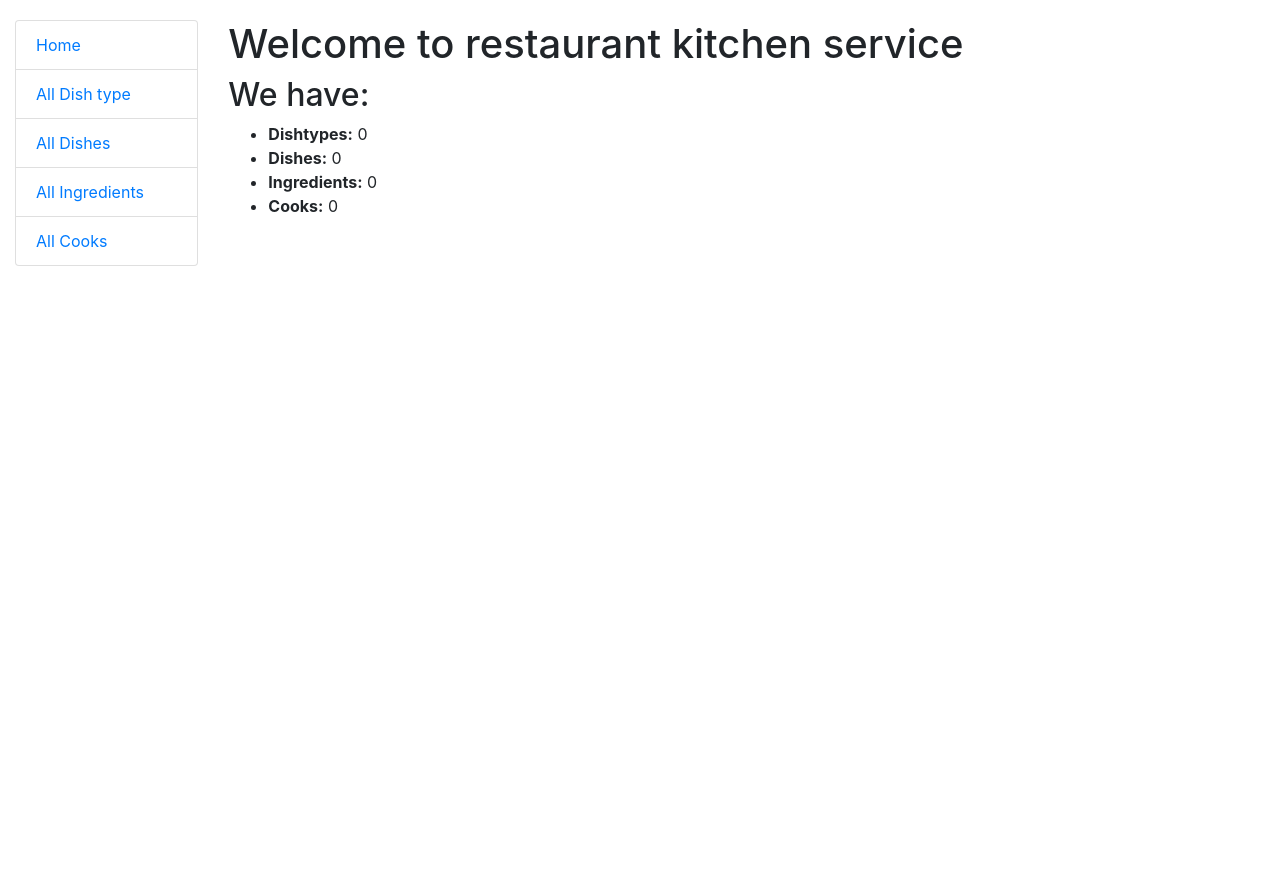
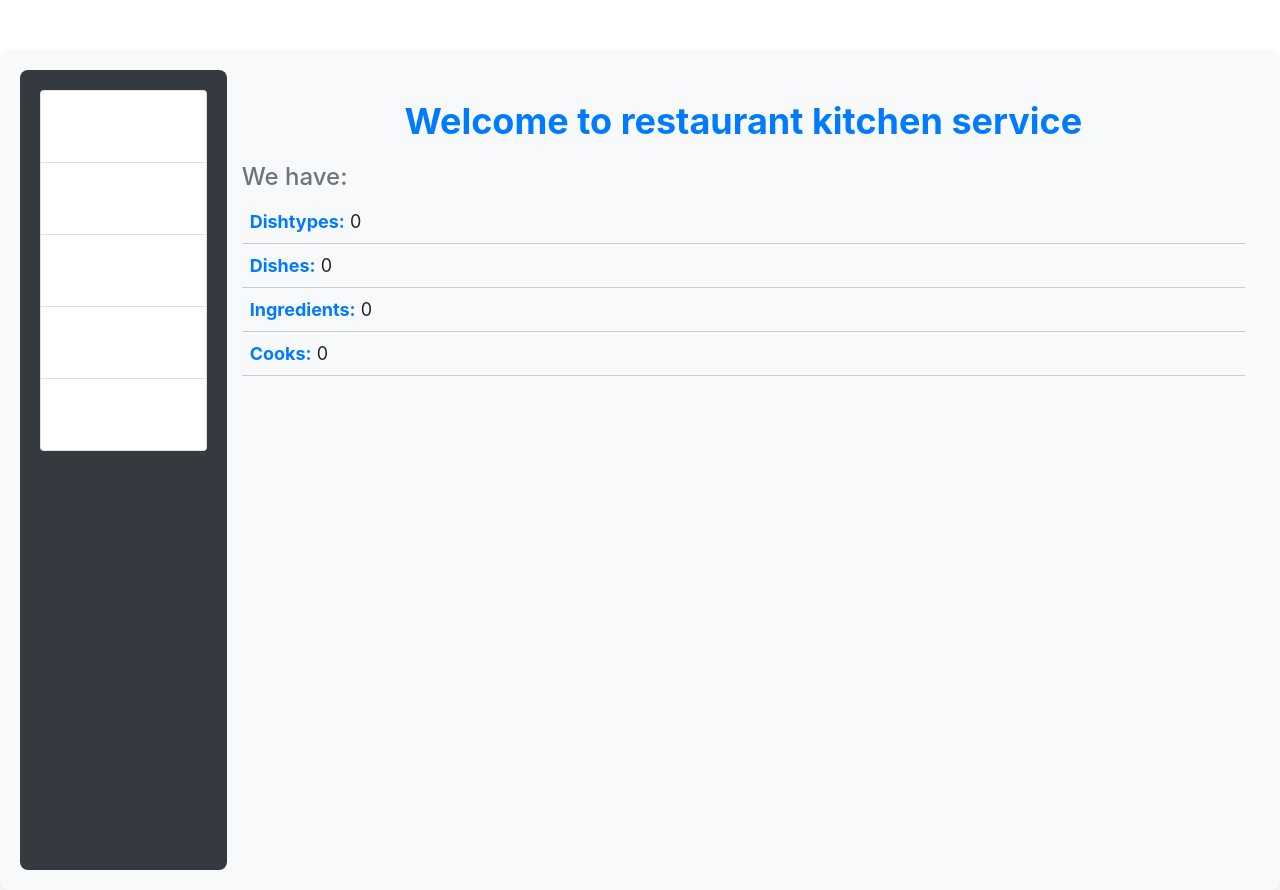
Before and after one commit to vsvarvariuk/restourant-kitchen, a Django app: page / in a window 1280 px wide. Before the commit the page ends 266 px from the top, so only its background shows below. Run offline with Django 5.2, Linux system fonts and the light colour scheme; data that the repository does not hold is empty.

Commit message:
created styles.css for base.html & index.html

```diff
--- a/static/css/styles.css
+++ b/static/css/styles.css
@@ -1,8 +1,77 @@
-body {
+h1 {
+    font-size: 36px;
+    text-align: center;
+    color: #007bff;
+    margin-top: 30px;
+    font-weight: bold;
+}
+
+/* Стилі для підзаголовка */
+h2 {
+    font-size: 24px;
+    color: #6c757d;
     margin-top: 20px;
 }
 
-.link-to-page {
-    float: right;
-    margin: 0 2px 0 2px;
+/* Стиль для списку */
+ul {
+    list-style-type: none;
+    padding-left: 0;
 }
+
+ul li {
+    font-size: 18px;
+    padding: 8px;
+    border-bottom: 1px solid #ccc;
+}
+
+/* Для підсилення важливих елементів списку */
+ul li strong {
+    color: #007bff;
+    font-weight: bold;
+}
+
+/* Контейнер для виведення */
+.container-fluid {
+    margin-top: 50px;
+}
+
+/* Загальний стиль для контейнера */
+.row {
+    padding: 20px;
+    background-color: #f8f9fa;
+    border-radius: 8px;
+    box-shadow: 0 4px 6px rgba(0, 0, 0, 0.1);
+}
+
+/* Клас для бокової панелі */
+.sidebar {
+    background-color: #343a40;
+    color: white;
+    padding: 20px;
+    height: 100vh;
+    border-radius: 8px;
+}
+
+/* Зробимо посилання в боковій панелі більш видимими */
+.sidebar a {
+    color: white;
+    text-decoration: none;
+    font-size: 18px;
+    display: block;
+    margin: 10px 0;
+}
+
+.sidebar a:hover {
+    background-color: #007bff;
+    border-radius: 4px;
+    padding: 5px;
+}
+
+/* Заголовок для бокової панелі */
+.sidebar h3 {
+    color: #f8f9fa;
+    text-align: center;
+    font-size: 24px;
+    margin-bottom: 20px;
+}
--- a/templates/base.html
+++ b/templates/base.html
@@ -9,7 +9,6 @@
           href="https://cdn.jsdelivr.net/npm/bootstrap@4.5.3/dist/css/bootstrap.min.css"
           integrity="sha384-TX8t27EcRE3e/ihU7zmQxVncDAy5uIKz4rEkgIXeMed4M0jlfIDPvg6uqKI2xXr2"
           crossorigin="anonymous">
-    <!-- Add additional CSS in static file -->
     {% load static %}
     <link rel="stylesheet" href="{% static 'css/styles.css' %}">
 </head>
@@ -17,24 +16,19 @@
 <body>
 <div class="container-fluid">
     <div class="row">
-        <div class="col-sm-2">
-
+        <div class="col-sm-2 sidebar">
             {% block sidebar %}
                 {% include "includes/sidebar.html" %}
             {% endblock %}
-
         </div>
-        <div class="col-sm-10 ">
-
-            {% block content %}{% endblock %}
-
+        <div class="col-sm-10">
+            {% block content %}
+            {% endblock %}
             {% block pagination %}
-
             {% endblock %}
-
         </div>
     </div>
 </div>
+
 </body>
-
 </html>
```
Also changed, not shown: templates/service/index.html (+5 -4 lines).
